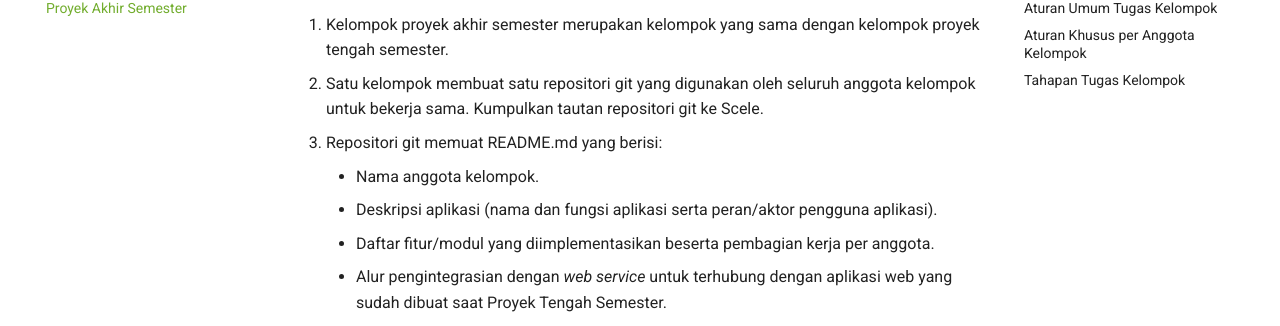
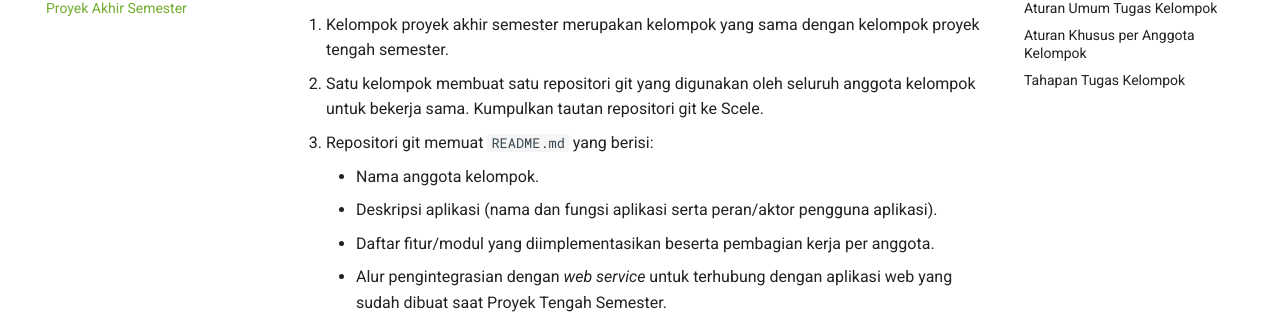
Before and after one commit to pbp-fasilkom-ui/genap-2023, an MkDocs documentation site: the page built from docs/proyek/pas.md, in a window 1280 px wide and 900 px high, scrolled down 415 px. Shown: the part 127-453 px from the top of the window. Built offline with MkDocs 1.6.1 and Material for MkDocs 9.7.7, drawn with Linux system fonts in a browser that asks for light colours.

Commit message:
add: format

```diff
--- a/docs/proyek/pas.md
+++ b/docs/proyek/pas.md
@@ -12,7 +12,7 @@
 
 1. Kelompok proyek akhir semester merupakan kelompok yang sama dengan kelompok proyek tengah semester.
 2. Satu kelompok membuat satu repositori git yang digunakan oleh seluruh anggota kelompok untuk bekerja sama. Kumpulkan tautan repositori git ke Scele.
-3. Repositori git memuat README.md yang berisi:
+3. Repositori git memuat `README.md` yang berisi:
     - Nama anggota kelompok.
     - Deskripsi aplikasi (nama dan fungsi aplikasi serta peran/aktor pengguna aplikasi).
     - Daftar fitur/modul yang diimplementasikan beserta pembagian kerja per anggota.
```
